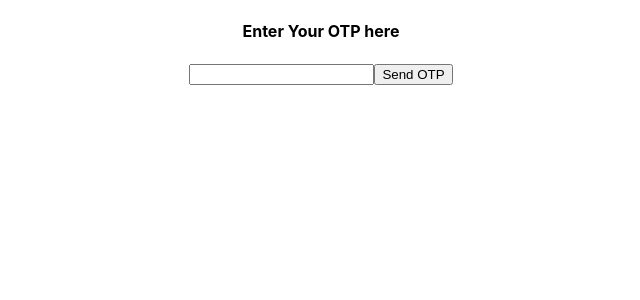
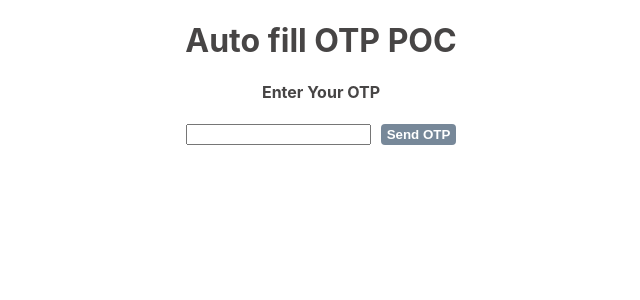
Before and after one commit to sidd98/otp-poc, a React (Create React App) app: page / in a window 1280 px wide. Shown: the top 300 px of the page, without its empty margins (319-959 px from the left). Built offline with nearby package versions, Linux system fonts and the light colour scheme.

Commit message:
change in ui

```diff
--- a/src/components/OtpSection.js
+++ b/src/components/OtpSection.js
@@ -1,39 +1,42 @@
 import React, { useState, useEffect } from "react";
+
+import "./main.scss";
 
 function OtpSection() {
   const [oneTimePassword, setOneTimePassword] = useState("");
-  const [newError, setErr] = useState('');
+  const [newError, setErr] = useState("");
 
   useEffect(() => {
     if ("OTPCredential" in window) {
       const ac = new AbortController();
-      navigator.credentials.get({
-        otp: { transport:['sms'] },
-        signal: ac.signal
-      }).then(otp => {
-        setOneTimePassword(otp.code);
-      }).catch(err => {
-        setErr(err);
-      });
+      navigator.credentials
+        .get({
+          otp: { transport: ["sms"] },
+          signal: ac.signal,
+        })
+        .then((otp) => {
+          setOneTimePassword(otp.code);
+        })
+        .catch((err) => {
+          setErr(err);
+        });
     }
-  },[])
+  }, []);
 
   return (
     <div className="otp-section">
-      <h4>Enter Your OTP here</h4>
+      <h4>Enter Your OTP</h4>
       <span>
-      <input
+        <input
           type="text"
           id="otp"
           autoComplete="one-time-code"
           value={oneTimePassword}
           onChange={(event) => setOneTimePassword(event.target.value)}
         ></input>
-        <button>Send OTP</button>
+        <button onClick={() => setOneTimePassword('')}>Send OTP</button>
       </span>
-      {
-        <h1>{newError}</h1>
-      }
+      {<p className="error">{newError}</p>}
     </div>
   );
 }
--- a/src/components/main.js
+++ b/src/components/main.js
@@ -13,6 +13,7 @@ function Main() {
 
   return (
     <div className="form">
+      <h1>Auto fill OTP POC</h1>
       {/* <h1>Enter Your Mobile Number</h1>
       <span className="mobile-field">
         <input
--- a/src/components/main.scss
+++ b/src/components/main.scss
@@ -1,11 +1,22 @@
+span {
+  input {
+    margin-right: 10px;
+  }
 
-div.form {
-    h2 {
-        color: rgb(119, 115, 115);
-    }
+  button {
+    background: lightslategrey;
+    border: none;
+    border-radius: 4px;
+    padding: 3px 6px;
+    color: white;
+    font-weight: 800;
+  }
 }
 
-
-#phone {
-    margin-right: 10px;
+p.error {
+  color: red;
 }
+h4,
+h1 {
+  color: rgb(71, 69, 69);
+}
```
